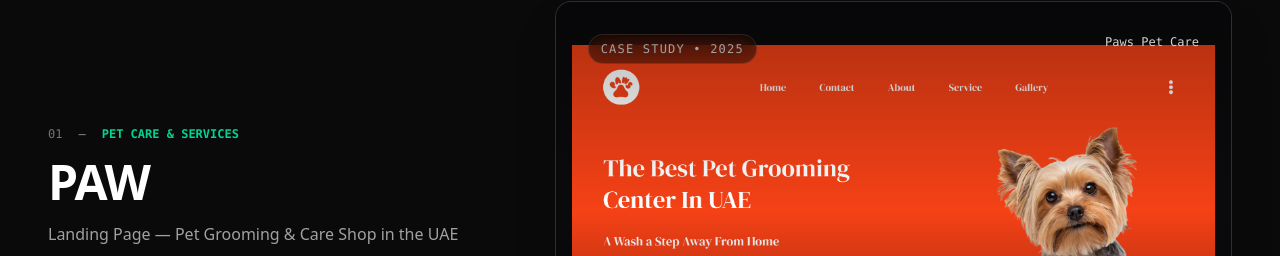
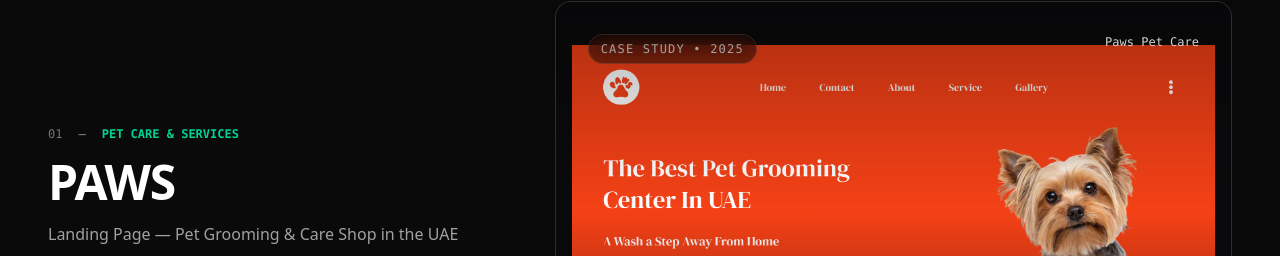
Before and after one commit to Jesna-Dev/jesna-elizabeth-portfolio, a Next.js app: page / in a window 1280 px wide. Shown: the part 1972-2228 px from the top of the page. Built offline with nearby package versions, Linux system fonts and the light colour scheme; no server answers.

Commit message:
name change

```diff
--- a/data/projects.ts
+++ b/data/projects.ts
@@ -71,7 +71,7 @@ export const FEATURED_PROJECTS: Project[] = [
   {
     slug: 'paw',
     number: '01',
-    title: 'PAW',
+    title: 'PAWS',
     subtitle: 'Landing Page — Pet Grooming & Care Shop in the UAE',
     category: 'Pet Care & Services',
     services: ['UI/UX Design', 'Landing Page', 'Visual Identity'],
```
